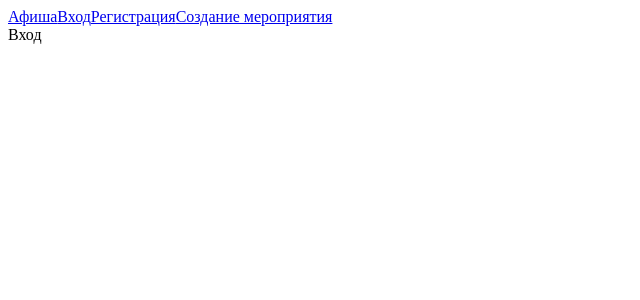
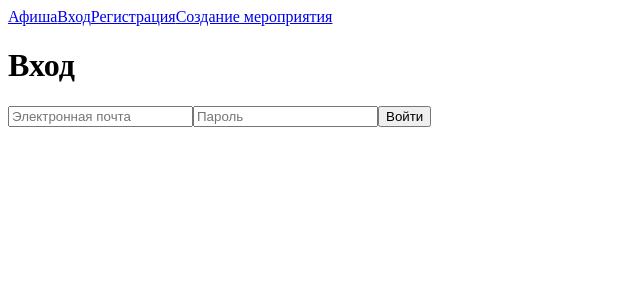
Before and after one commit to dianaimmatova/eventhub-frontend, a React (Vite) app: page /login in a window 1280 px wide. Shown: the top 300 px of the page, without its empty margins (0-640 px from the left). Built offline with nearby package versions, Linux system fonts and the light colour scheme.

Commit message:
add/login form

```diff
--- a/src/pages/LoginPage.tsx
+++ b/src/pages/LoginPage.tsx
@@ -1,5 +1,21 @@
+import { useState } from "react";
+
 function LoginPage() {
-    return <>Вход</>
+    const [email, setEmail] = useState('')
+    const [password, setPassword] = useState('')
+    const [error, setError] = useState('')
+
+    function handleSubmit() {}
+
+    return (
+        <>
+        <h1>Вход</h1>
+        <input type="email" placeholder="Электронная почта" value={email} onChange={(e) => setEmail(e.target.value)}/>
+        <input type="password" placeholder="Пароль" value={password} onChange={(e) => setPassword(e.target.value)} />
+        <button onClick={handleSubmit}>Войти</button>
+        {error && <p>{error}</p>}
+        </>
+    )
 }
 
 export default LoginPage;
```
